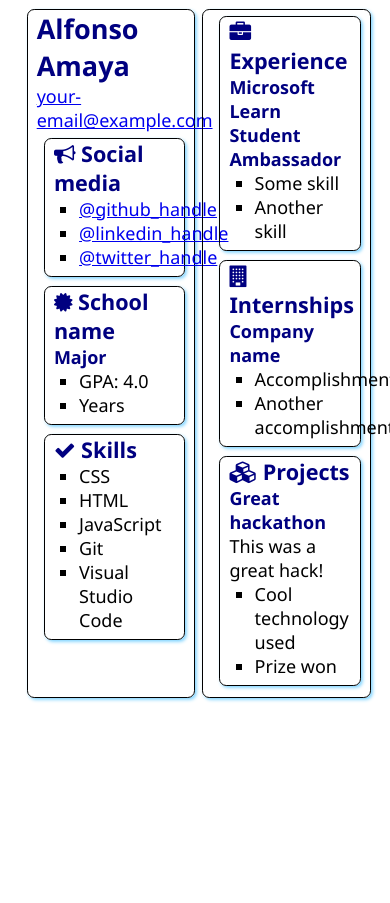
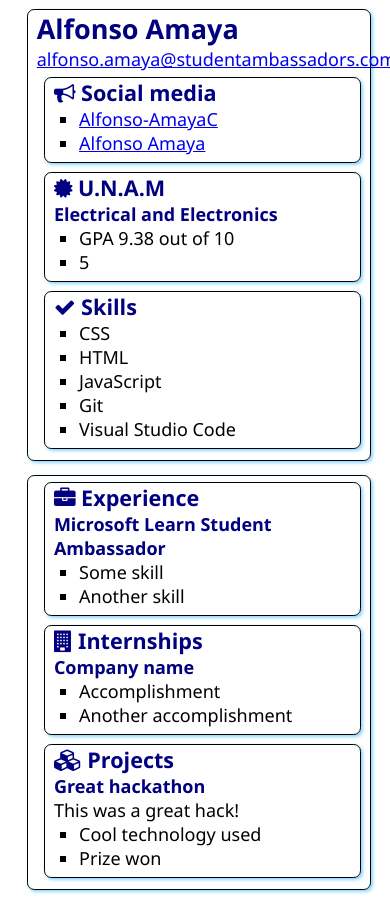
Before and after one commit to Alfonso-AmayaC/Ambassador-SWA-Pilot, a plain HTML site: page src/index.html in a window 390 px wide. Before the commit the page ends 844 px from the top, so only its background shows below. Drawn offline with Linux system fonts and the light colour scheme.

Commit message:
made some changes

```diff
--- a/src/index.html
+++ b/src/index.html
@@ -13,7 +13,7 @@
     <main>
         <article class="box">
             <h1>Alfonso Amaya</h1>
-            <div><a href="mailto:your.email@example.com">your-email@example.com</a></div>
+            <div><a href="mailto:alfonso.amaya@studentambassadors.com">alfonso.amaya@studentambassadors.com</a></div>
 
             <section class="box">
                 <h2>
@@ -21,9 +21,8 @@
                     Social media
                 </h2>
                 <ul>
-                    <li><a href="https://github.com/<handle>">@github_handle</a></li>
-                    <li><a href="https://linkedin.com/in/<handle>">@linkedin_handle</a></li>
-                    <li><a href="https://twitter.com/<handle>">@twitter_handle</a></li>
+                    <li><a href="https://github.com/<handle>">Alfonso-AmayaC</a></li>
+                    <li><a href="https://linkedin.com/in/<handle>">Alfonso Amaya</a></li>
                 </ul>
             </section>
 
@@ -31,12 +30,12 @@
                 <div class="education">
                     <h2>
                         <i class="fa fa-certificate" aria-hidden="true"></i>
-                        School name
+                        U.N.A.M
                     </h2>
-                    <h3>Major</h3>
+                    <h3>Electrical and Electronics</h3>
                     <ul>
-                        <li>GPA: 4.0</li>
-                        <li>Years</li>
+                        <li>GPA 9.38 out of 10 </li>
+                        <li>5</li>
                     </ul>
                 </div>
             </section>
--- a/src/style.css
+++ b/src/style.css
@@ -2,6 +2,7 @@ body {
     font-family: 'Segoe UI', Tahoma, Geneva, Verdana, sans-serif;
     font-size: 18px;
     margin: 1% 5%;
+
     background-color:E6F7FF;
 }
 
@@ -20,6 +21,7 @@ main {
     padding: .0em .5em .1em .5em;
     margin-bottom: .5em;
     margin-top: .3em;
+    min-width: 90%;
 }
 
 h1 {
@@ -45,3 +47,34 @@ ul {
     list-style-type: square;
     padding-left: 1.4em;
 }
+
+div>a{
+    font-size: normal;
+}
+
+@media only screen and (max-width:780px) {
+    main{
+        grid-template-columns: 100%;
+    }
+    div>a{
+        font-size: 20px;
+    }
+}
+
+@media only screen and (min-width:378px) and (max-width:430px) {
+    div>a{
+        font-size: 18px;
+    }
+}
+
+@media only screen and (min-width:375px) and (max-width:378px) {
+    div>a{
+        font-size: 15px;
+    }
+}
+
+@media only screen and (max-width:330px) {
+    div>a{
+        font-size: 13.5px;
+    }
+}
```
